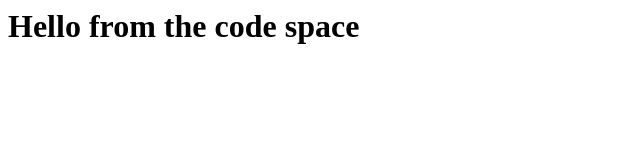
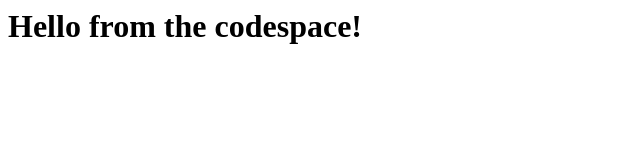
Before and after one commit to DiegoVillamarinMeza/skills-code-with-codespaces, a plain HTML site: page index.html in a window 1280 px wide. Shown: the full height of the page, 0-640 px from the left. Drawn offline with Linux system fonts and the light colour scheme.

Commit message:
Adding hello from the codespace!

```diff
--- a/index.html
+++ b/index.html
@@ -1,3 +1,3 @@
 <html>
-  <h1>Hello from the code space</h1>
+  <h1>Hello from the codespace!</h1>
 </html>
```
